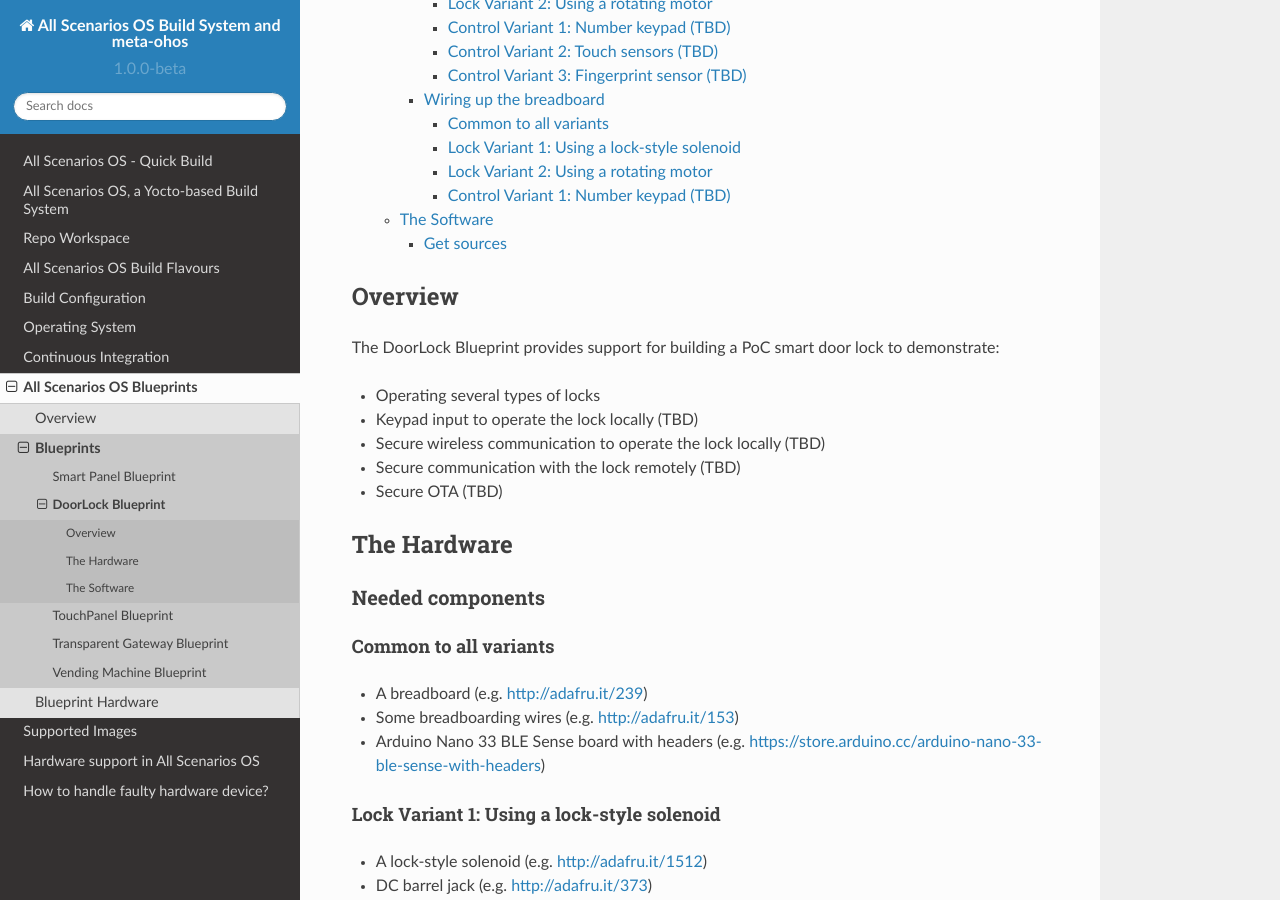
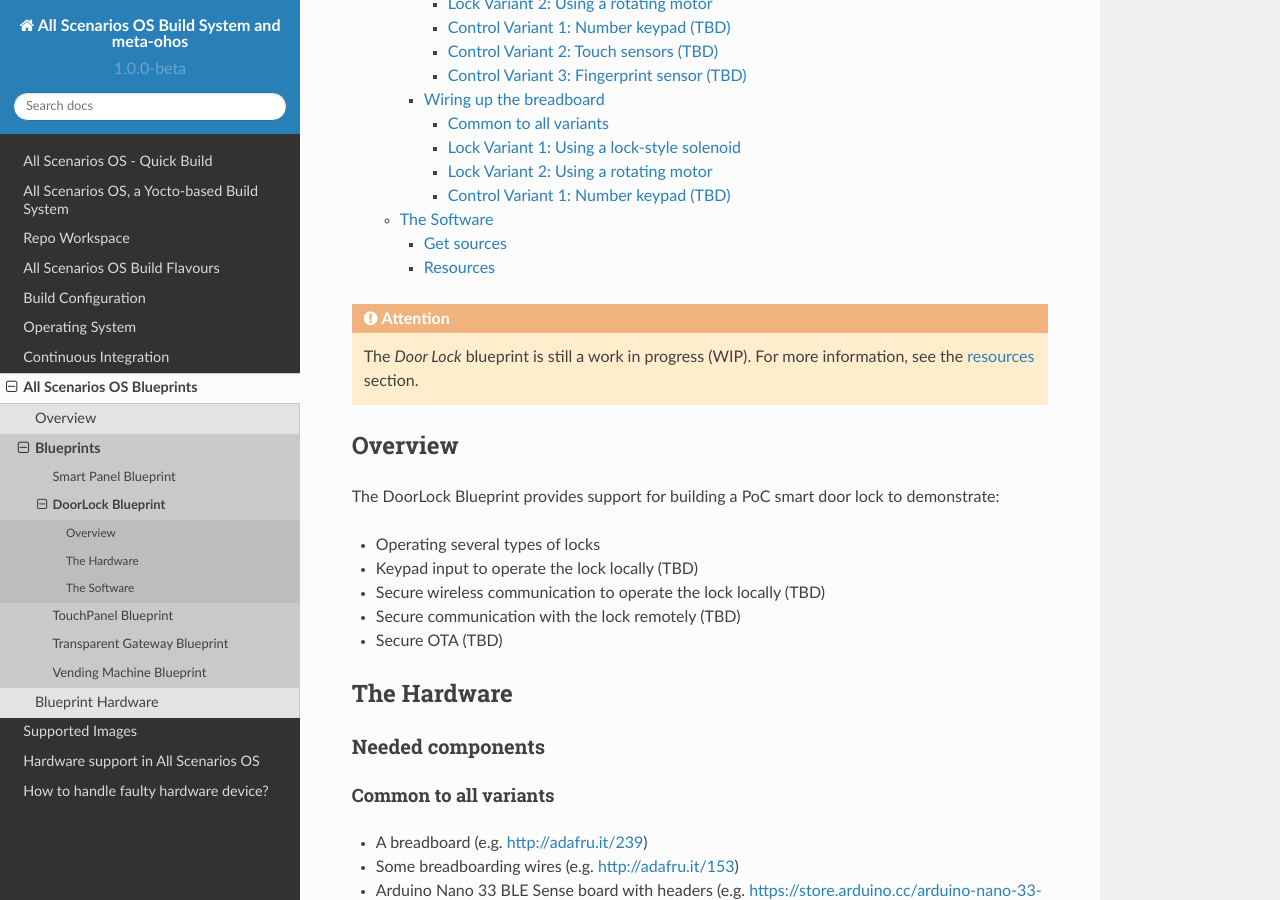
Before and after one commit to alema-r/Alessandro-Marcolini-Oniro, a Sphinx documentation site: the page built from docs/blueprints/doorlock.rst, in a window 1280 px wide and 900 px high, scrolled down 348 px. Built offline with Sphinx 7.4.7 and the Read the Docs theme 2.0.0, drawn with Linux system fonts in a browser that asks for light colours; some of the changed text lies outside the part shown.

Commit message:
docs: disclaimers added for doorlock, gateway, vend_machine
Signed-off-by: Sebastian Serewa <sebastian.serewa@huawei.com>

```diff
--- a/docs/blueprints/doorlock.rst
+++ b/docs/blueprints/doorlock.rst
@@ -9,7 +9,11 @@ DoorLock Blueprint
 ##################
 
 .. contents::
+   :depth: 4
 
+.. attention::
+   The `Door Lock` blueprint is still a work in progress (WIP). For more
+   information, see the :ref:`resources <ResourcesDL>` section.
 
 ********
 Overview
@@ -141,3 +145,10 @@ Get sources
 .. code-block:: bash
 
  user@pc:~/ohos$ repo sync -d
+
+Resources
+=========
+
+.. _ResourcesDL:
+
+- See `Door lock's requirement <https://git.ostc-eu.org/OSTC/requirements/-/issues/12>`_
```
Also changed, not shown: docs/blueprints/transparent-gateway.rst (+11 -0 lines), docs/blueprints/vending-machine.rst (+11 -0 lines).
